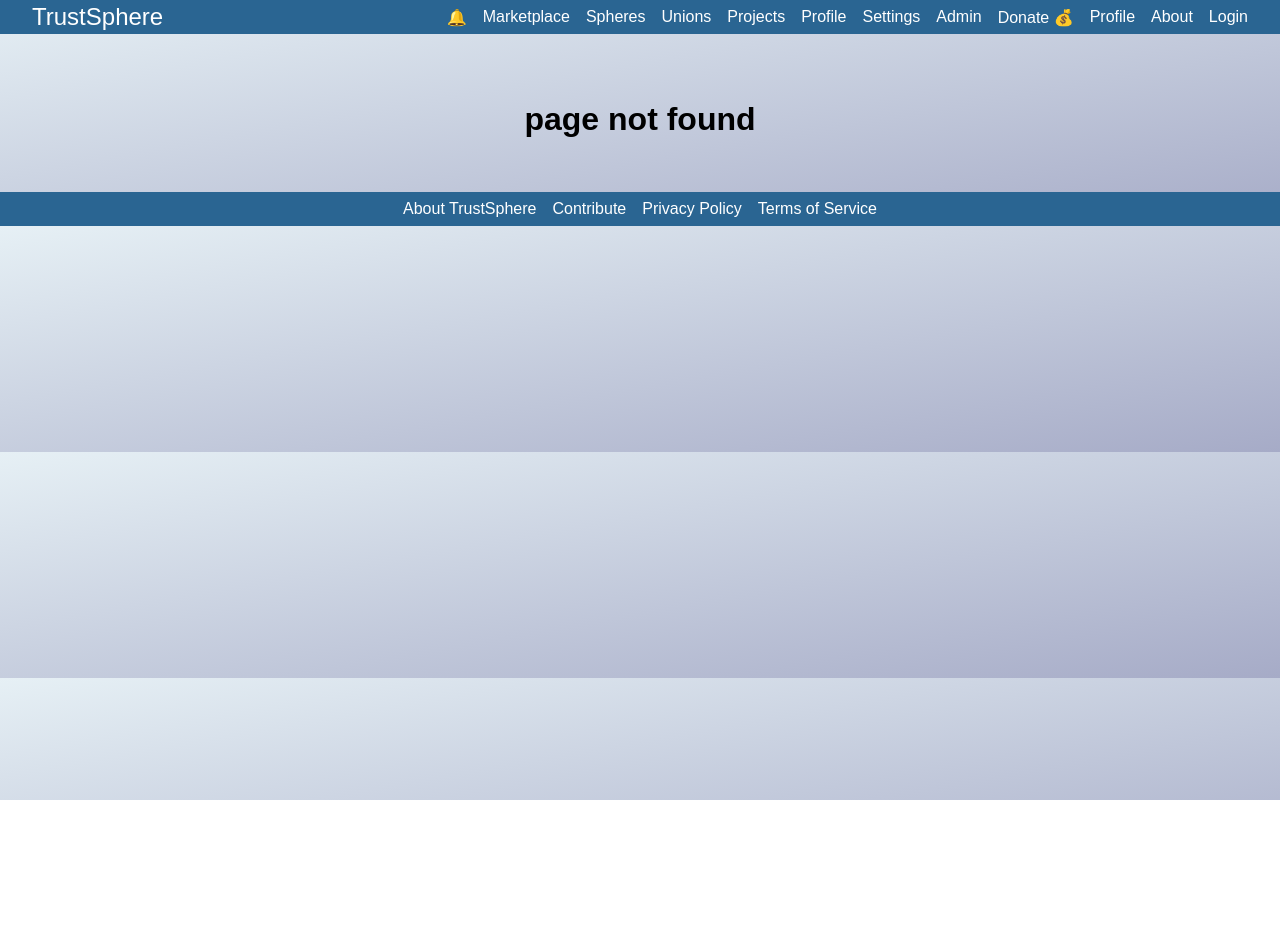
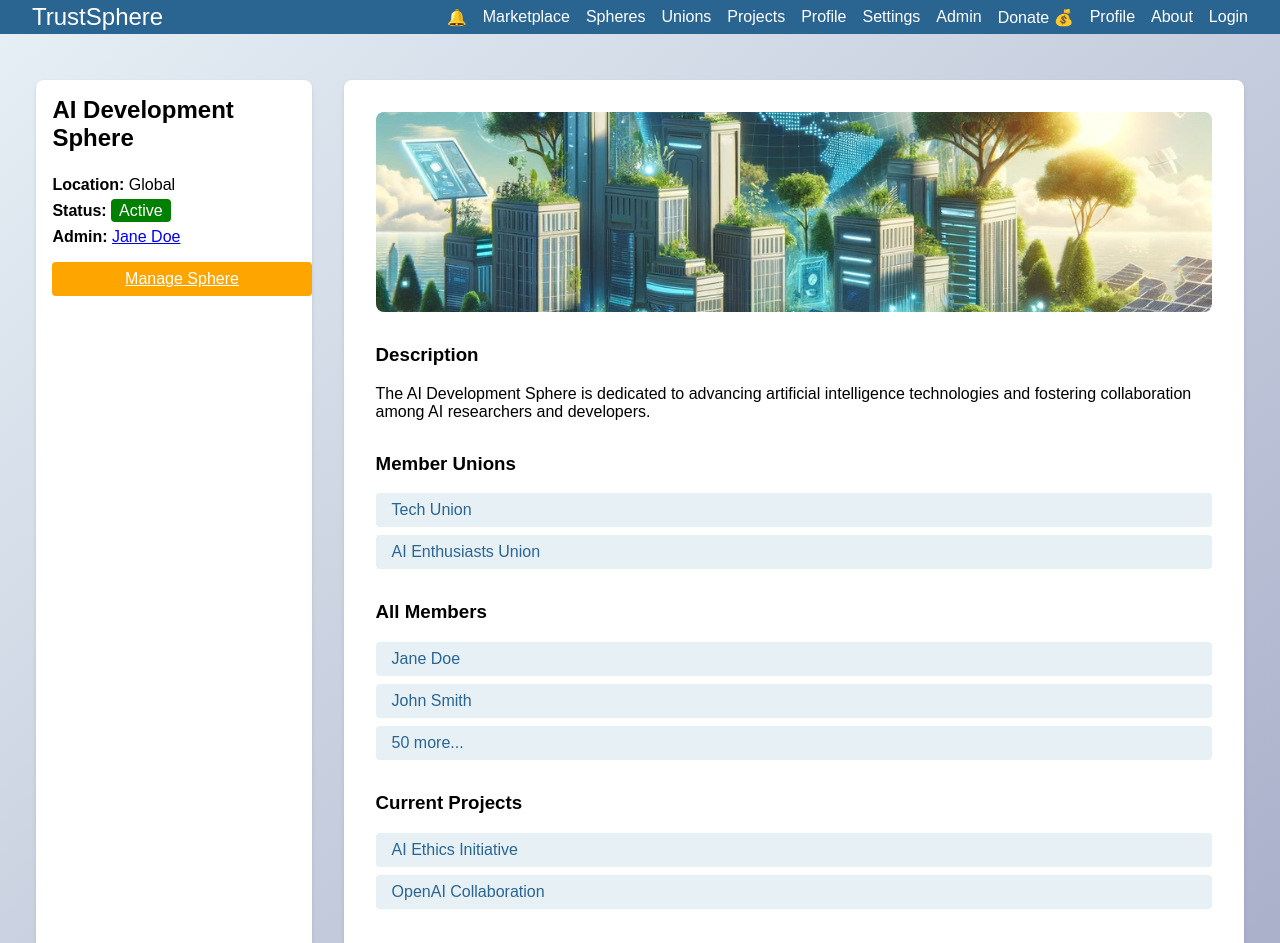
Before and after one commit to ekoori/TrustSphere, a React (Create React App) app in the folder frontend/: page /sphere in a window 1280 px wide. Before the commit this address had no page. Shown: the top 943 px of the page. Before the commit the page ends 800 px from the top, so only its background shows below. Built offline with nearby package versions, Linux system fonts and the light colour scheme.

Commit message:
added SpherePage

```diff
--- a/frontend/src/App.js
+++ b/frontend/src/App.js
@@ -34,6 +34,7 @@ import Donate from './pages/Donate';
 import Privacy from './pages/Privacy';
 import TOS from './pages/TOS';
 import Spheres from './pages/Spheres';
+import SpherePage from './pages/SpherePage';
 import Unions from './pages/Unions';
 import ProfilePage from './pages/ProfilePage';
 import SettingsPage from './pages/Settings';
@@ -158,6 +159,7 @@ function App() {
                         <Route path="/profile" element={<ProfilePage/>}/>
                         <Route path="/projects" element={<Projects/>}/>
                         <Route path="/spheres" element={<Spheres/>}/>
+                        <Route path="/sphere" element={<SpherePage/>}/>
                         <Route path="/unions" element={<Unions/>}/>
                         <Route path="/marketplace" element={
                                           <ErrorBoundary>
--- /dev/null
+++ b/frontend/src/pages/SpherePage.js
@@ -0,0 +1,81 @@
+import React, { useState } from 'react';
+import '../styles/Sphere.css';
+import SphereBanner from '../components/SphereBanner';
+
+
+
+const SpherePage = () => {
+  const [sphere, setSphere] = useState({
+    name: 'AI Development Sphere',
+    location: 'Global',
+    status: 'Active',
+    admin: 'Jane Doe',
+    description: 'The AI Development Sphere is dedicated to advancing artificial intelligence technologies and fostering collaboration among AI researchers and developers.',
+    unions: ['Tech Union', 'AI Enthusiasts Union'],
+    members: ['Jane Doe', 'John Smith', '50 more...'],
+    projects: ['AI Ethics Initiative', 'OpenAI Collaboration'],
+    values: ['innovation', 'technology', 'collaboration'],
+    bannerImage: 'static/A_banner_image_for_an_AI_Development_Sphere_in_a_s.png'
+  });
+
+  const handleImageChange = (newImage) => {
+    setSphere((prevSphere) => ({
+      ...prevSphere,
+      bannerImage: newImage
+    }));
+  };
+
+  return (
+    <div className="container">
+      <aside className="sphere-sidebar">
+        <h2>{sphere.name}</h2>
+        <p><strong>Location:</strong> {sphere.location}</p>
+        <p><strong>Status:</strong> <span className="status active">{sphere.status}</span></p>
+        <p><strong>Admin:</strong> <a href="/user">{sphere.admin}</a></p>
+        <a href="/sphere-management" className="btn-orange">Manage Sphere</a>
+      </aside>
+      <main>
+        <div className="sphere-section">
+          <SphereBanner image={sphere.bannerImage} onImageChange={handleImageChange} />
+
+          <div className="sphere-description">
+            <h3>Description</h3>
+            <p>{sphere.description}</p>
+          </div>
+          <div className="sphere-unions">
+            <h3>Member Unions</h3>
+            <ul className="union-list">
+              {sphere.unions.map((union, index) => (
+                <li key={index}><a href="/union">{union}</a></li>
+              ))}
+            </ul>
+          </div>
+          <div className="sphere-members">
+            <h3>All Members</h3>
+            <ul className="member-list">
+              {sphere.members.map((member, index) => (
+                <li key={index}><a href={index < sphere.members.length - 1 ? "/user" : "/members"}>{member}</a></li>
+              ))}
+            </ul>
+          </div>
+          <div className="sphere-projects">
+            <h3>Current Projects</h3>
+            <ul className="project-list">
+              {sphere.projects.map((project, index) => (
+                <li key={index}><a href="/project">{project}</a></li>
+              ))}
+            </ul>
+          </div>
+          <div className="sphere-values">
+            <h3>Value Graph</h3>
+            {sphere.values.map((value, index) => (
+              <span key={index}>#{value}</span>
+            ))}
+          </div>
+        </div>
+      </main>
+    </div>
+  );
+};
+
+export default SpherePage;
--- /dev/null
+++ b/frontend/src/styles/Sphere.css
@@ -0,0 +1,112 @@
+/* Sphere.css */
+
+.sphere-section {
+    background-color: #fff;
+    padding: 2em;
+    border-radius: 8px;
+    box-shadow: 0 2px 4px rgba(0, 0, 0, 0.1);
+}
+
+.sphere-sidebar {
+    width: 20%;
+    padding: 1em;
+    background-color: #fff;
+    border-radius: 8px;
+    box-shadow: 0 2px 4px rgba(0, 0, 0, 0.1);
+    text-align: left;
+}
+
+.sphere-sidebar h2 {
+    margin: 0 0 1em 0;
+}
+
+.sphere-sidebar p {
+    margin: 0.5em 0;
+}
+
+.sphere-sidebar .btn-orange {
+    display: block;
+    width: 100%;
+    text-align: center;
+    margin-top: 1em;
+}
+
+
+.sphere-description {
+    margin-bottom: 2em;
+}
+
+.sphere-unions,
+.sphere-members,
+.sphere-projects {
+    margin-bottom: 2em;
+}
+
+.union-list,
+.member-list,
+.project-list {
+    list-style-type: none;
+    padding: 0;
+}
+
+.union-list li,
+.member-list li,
+.project-list li {
+    margin: 0.5em 0;
+}
+
+.union-list a,
+.member-list a,
+.project-list a {
+    text-decoration: none;
+    color: #2a6592;
+    background-color: #e6f0f5;
+    padding: 0.5em 1em;
+    border-radius: 4px;
+    display: block;
+    transition: background-color 0.3s, color 0.3s;
+}
+
+.union-list a:hover,
+.member-list a:hover,
+.project-list a:hover {
+    background-color: #cce0ff;
+    color: darkblue;
+}
+
+.sphere-values {
+    margin-top: 2em;
+}
+
+.sphere-values span {
+    display: inline-block;
+    background-color: #f1f1f1;
+    padding: 0.2em 0.5em;
+    border-radius: 4px;
+    margin-right: 0.5em;
+    font-size: 0.9em;
+}
+
+.status {
+    padding: 0.2em 0.5em;
+    border-radius: 4px;
+    color: white;
+}
+
+.status.active {
+    background-color: green;
+}
+
+.btn-orange {
+    background-color: orange;
+    color: white;
+    border: none;
+    padding: 0.5em 1em;
+    border-radius: 4px;
+    cursor: pointer;
+    transition: background-color 0.3s;
+}
+
+.btn-orange:hover {
+    background-color: darkorange;
+}
```
